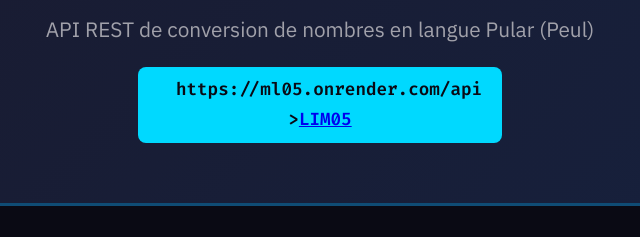
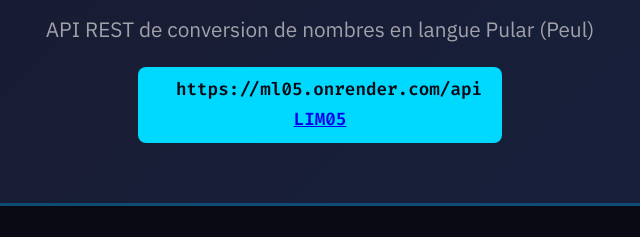
Before and after one commit to teek-tab/ML05, a website: page index.html in a window 1280 px wide. Shown: the part 213-450 px from the top of the page, 320-960 px from the left. Drawn offline with Linux system fonts and the light colour scheme.

Commit message:
Fix HTML syntax for endpoint badge div

```diff
--- a/index.html
+++ b/index.html
@@ -373,7 +373,7 @@
         <div class="version">v1.0.0</div>
         <h1>ML05 API</h1>
         <p class="subtitle">API REST de conversion de nombres en langue Pular (Peul)</p>
-        <div class="endpoint-badge"><span class="status-indicator"></span>https://ml05.onrender.com/api<br>><a href="LM05/index.html">LIM05</a></div>
+        <div class="endpoint-badge"><span class="status-indicator"></span>https://ml05.onrender.com/api<br><a href="LM05/index.html">LIM05</a></div>
 
     </header>
 
```
